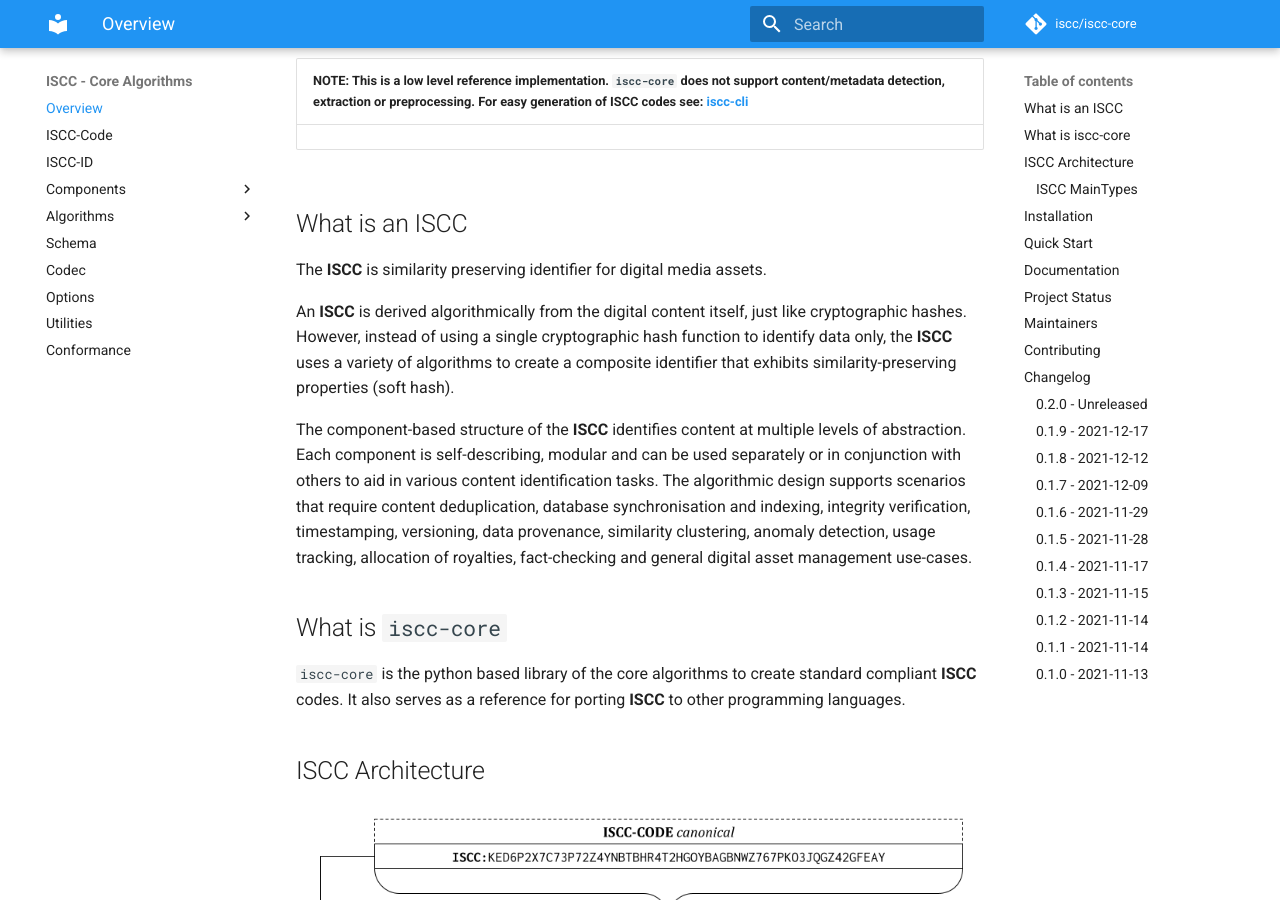
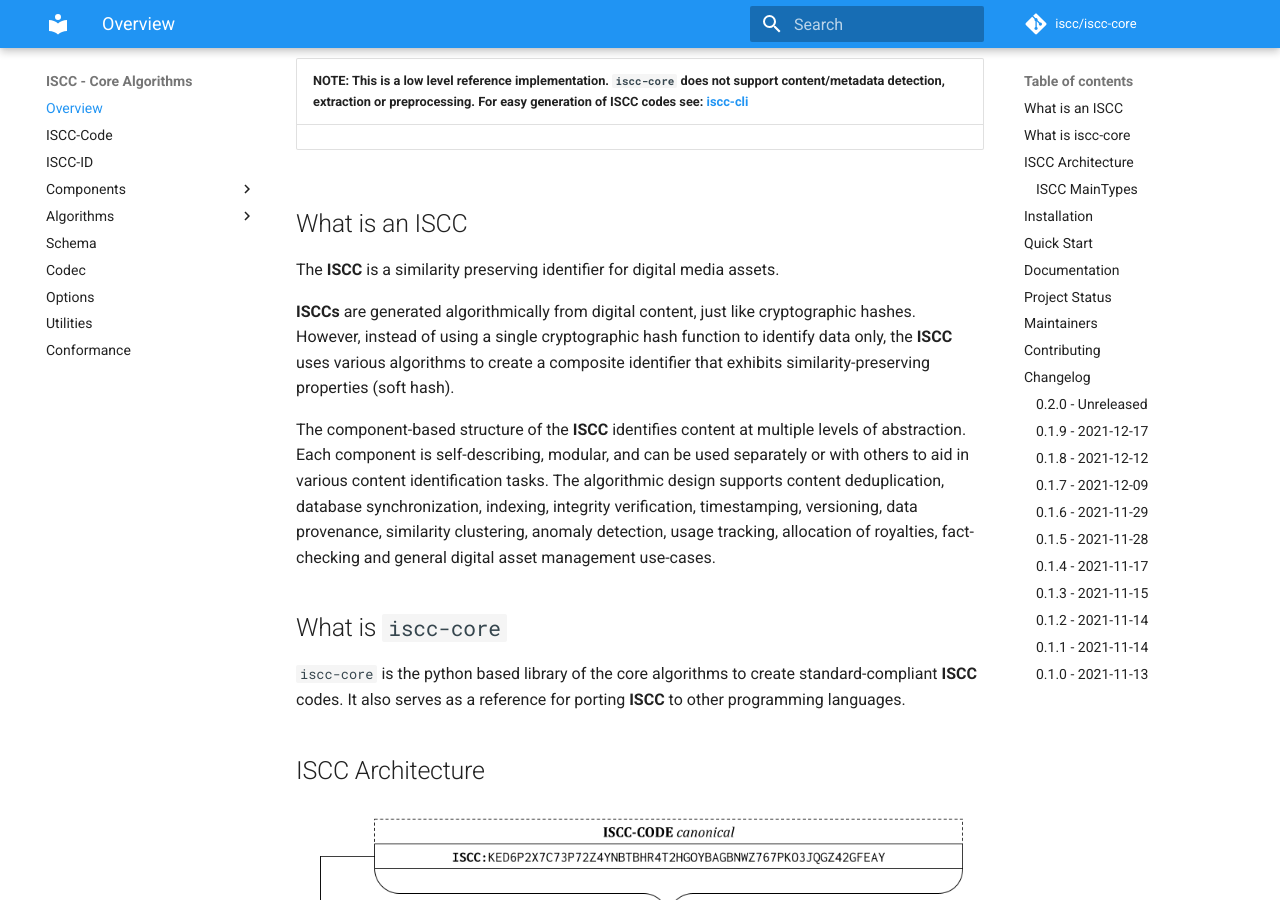
Before and after one commit to iscc/iscc-core, an MkDocs documentation site: the page built from docs/index.md, in a window 1280 px wide and 900 px high, scrolled down 232 px. Built offline with MkDocs 1.6.1 and Material for MkDocs 9.7.7, drawn with Linux system fonts in a browser that asks for light colours; comment, search, counter and statistics services are not loaded; some of the changed text lies outside the part shown.

Commit message:
Improve test wording in README.md.

```diff
--- a/docs/index.md
+++ b/docs/index.md
@@ -13,15 +13,15 @@
 
 ## What is an ISCC
 
-The **ISCC** is similarity preserving identifier for digital media assets.
+The **ISCC** is a similarity preserving identifier for digital media assets.
 
-An **ISCC** is derived algorithmically from the digital content itself, just like cryptographic hashes. However, instead of using a single cryptographic hash function to identify data only, the **ISCC** uses a variety of algorithms to create a composite identifier that exhibits similarity-preserving properties (soft hash).
+**ISCCs** are generated algorithmically from digital content, just like cryptographic hashes. However, instead of using a single cryptographic hash function to identify data only, the **ISCC** uses various algorithms to create a composite identifier that exhibits similarity-preserving properties (soft hash).
 
-The component-based structure of the **ISCC** identifies content at multiple levels of abstraction. Each component is self-describing, modular and can be used separately or in conjunction with others to aid in various content identification tasks. The algorithmic design supports scenarios that require content deduplication, database synchronisation and indexing, integrity verification, timestamping, versioning, data provenance, similarity clustering, anomaly detection, usage tracking, allocation of royalties, fact-checking and general digital asset management use-cases.
+The component-based structure of the **ISCC** identifies content at multiple levels of abstraction. Each component is self-describing, modular, and can be used separately or with others to aid in various content identification tasks. The algorithmic design supports content deduplication, database synchronization, indexing, integrity verification, timestamping, versioning, data provenance, similarity clustering, anomaly detection, usage tracking, allocation of royalties, fact-checking and general digital asset management use-cases.
 
 ## What is `iscc-core`
 
-`iscc-core` is the python based library of the core algorithms to create standard compliant **ISCC** codes. It also serves as a reference for porting **ISCC** to other programming languages.
+`iscc-core` is the python based library of the core algorithms to create standard-compliant **ISCC** codes. It also serves as a reference for porting **ISCC** to other programming languages.
 
 ## ISCC Architecture
 
@@ -138,6 +137,7 @@ You may also want join our developer chat on Telegram at <https://t.me/iscc_dev>
 - Code cleanup
 
 ### 0.1.9 - 2021-12-17
+
 - Added warning on non-standard options
 - Added multiformats support
 - Added uri representation
```
Also changed, not shown: other parts of docs/index.md (+1 -2 lines), README.md (+6 -6 lines).
